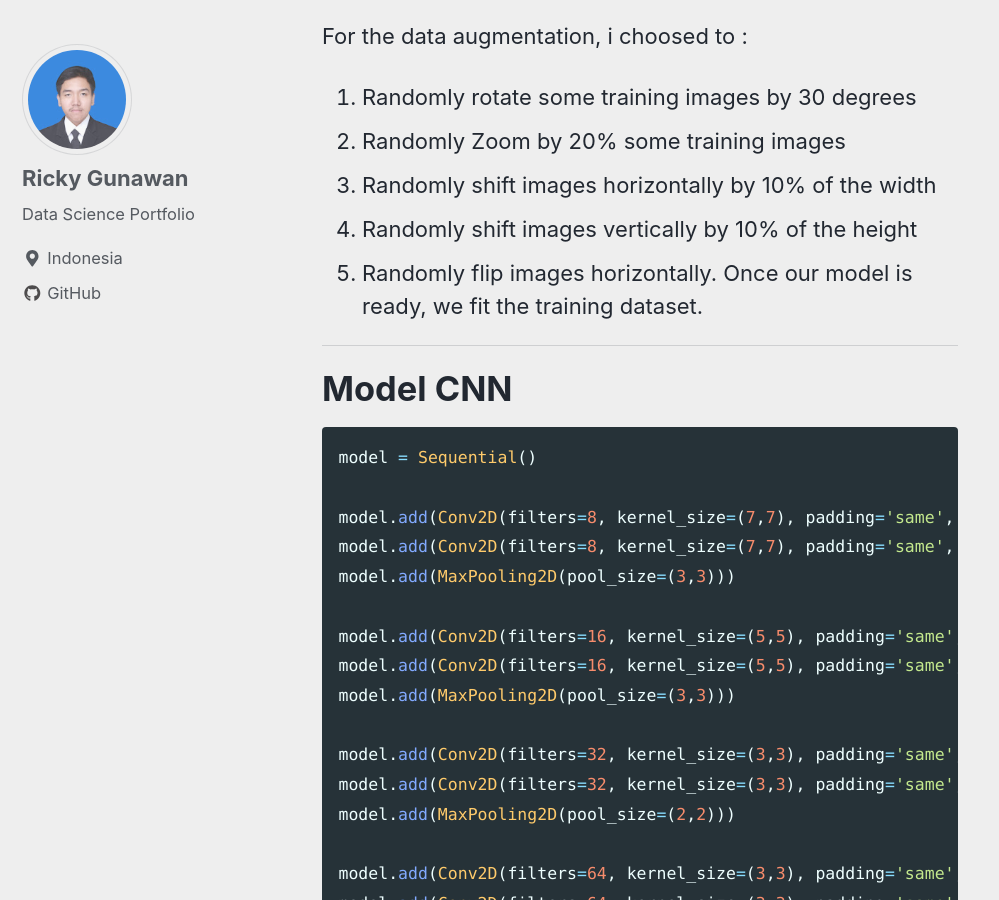
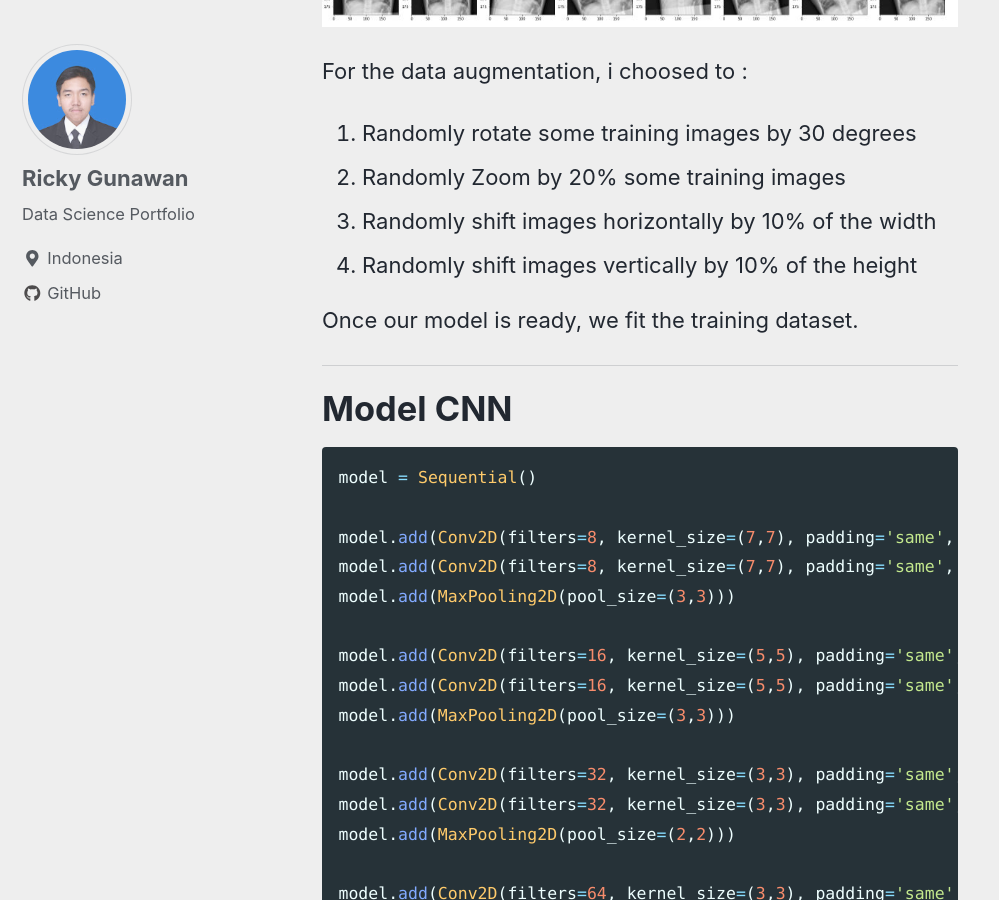
Before and after one commit to RickyGunawan09/RickyGunawan.github.io, a Jekyll site: the page built from _posts/2020-10-13-Pneumonia_Classification.md, in a window 1280 px wide and 900 px high, scrolled down 11591 px. Shown: the whole window, without its empty margins (0-999 px from the left). Built offline with Jekyll 4.4.1, drawn with Linux system fonts in a browser that asks for light colours; nearby versions of some CDN libraries.

Commit message:
Remove Horizontal_Flip

````diff
--- a/_posts/2020-10-13-Pneumonia_Classification.md
+++ b/_posts/2020-10-13-Pneumonia_Classification.md
@@ -335,7 +335,7 @@ for i in list_param:
     imagedatagenerator(i)
 ```
 
-<img src="{{ site.url }}{{ site.baseurl }}/images/output_image/image_aug.JPG" alt="linearly separable data">
+<img src="{{ site.url }}{{ site.baseurl }}/images/output_image/image_aug_baru.JPG" alt="linearly separable data">
 
 For the data augmentation, i choosed to :
 
@@ -343,7 +343,8 @@ For the data augmentation, i choosed to :
 2. Randomly Zoom by 20% some training images
 3. Randomly shift images horizontally by 10% of the width
 4. Randomly shift images vertically by 10% of the height
-5. Randomly flip images horizontally. Once our model is ready, we fit the training dataset.
+
+Once our model is ready, we fit the training dataset.
 
 ***
 
````
Also changed, not shown: images/output_image/image_aug_baru.JPG (added).
